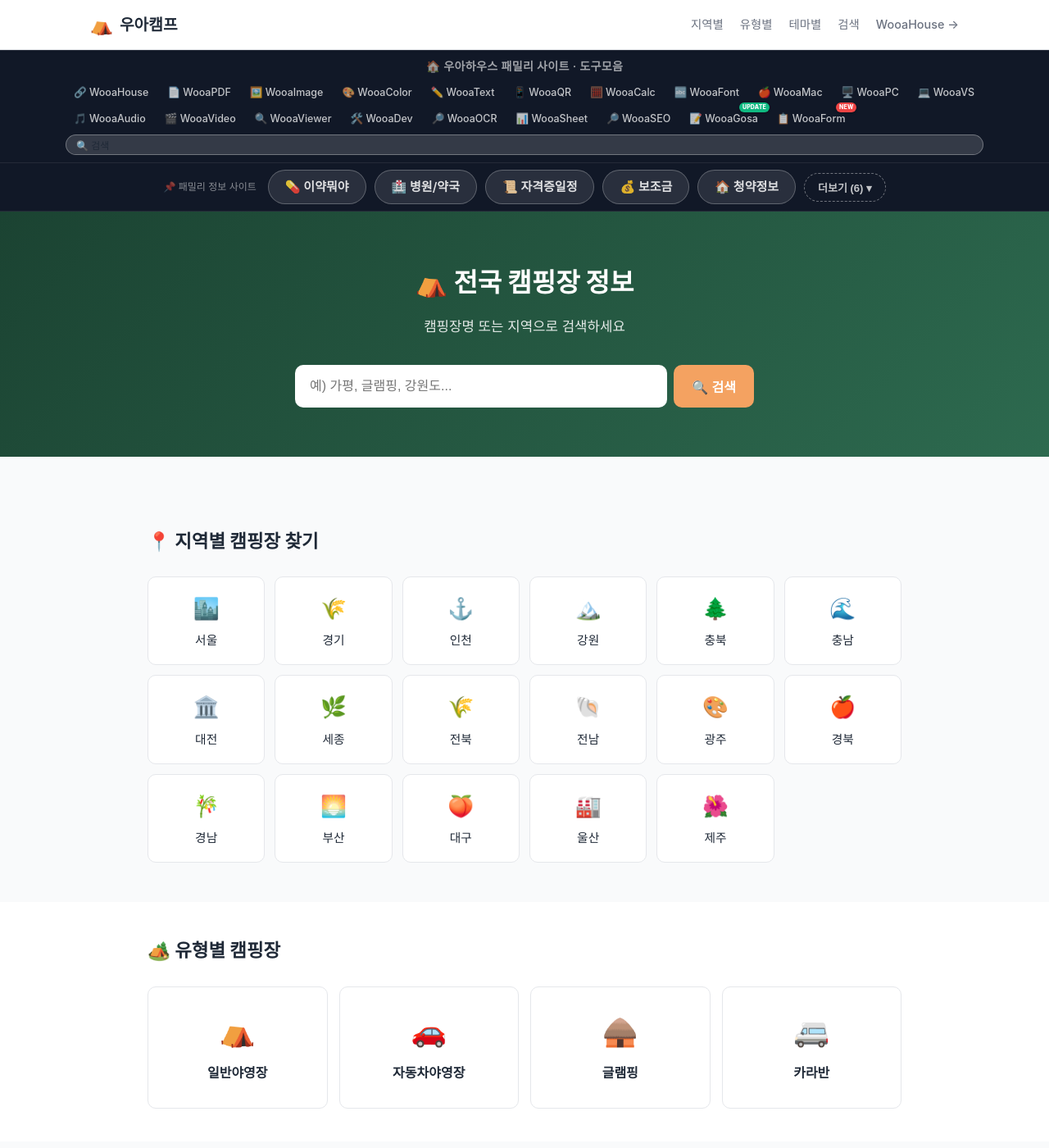
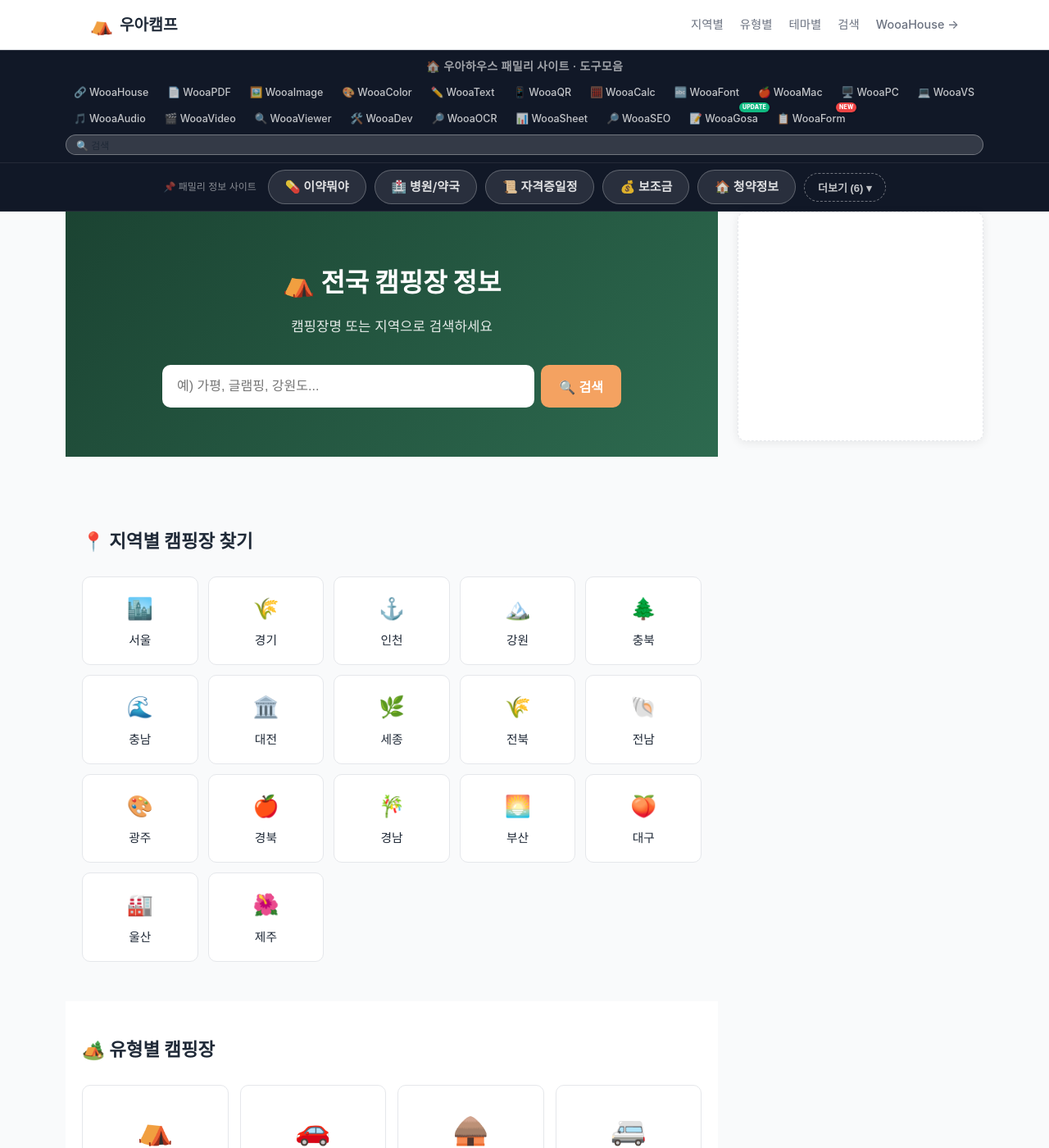
Before and after one commit to ingmaster83-code/wooacamp, a Jekyll site: the page built from index.html, in a window 1280 px wide and 1400 px high. Shown: the whole window at 82% size. Built offline with Jekyll 4.4.1, drawn with Linux system fonts in a browser that asks for light colours; some web fonts are replaced; comment, search, counter and statistics services are not loaded.

Commit message:
Add sticky sidebar ad (matches PDFKIT pattern), was completely missing

```diff
--- a/_layouts/default.html
+++ b/_layouts/default.html
@@ -60,9 +60,13 @@
 </div>
 {% endunless %}
 
+<div class="page-with-sidebar">
 <main class="site-main">
   {{ content }}
 </main>
+<aside class="tool-sidebar"></aside>
+</div>
+<script src="{{ '/assets/js/wooa-sidebar.js' | relative_url }}"></script>
 
 <footer class="site-footer">
   <div class="footer-inner">
--- a/assets/css/main.css
+++ b/assets/css/main.css
@@ -373,3 +373,31 @@ img { max-width: 100%; height: auto; }
 }
 .our-sites-links a:hover { background: rgba(255,255,255,.12); color: #fff; }
 .our-sites-links a.active { background: rgba(255,255,255,.18); color: #fff; }
+
+/* ===== Sticky Sidebar Ad ===== */
+.page-with-sidebar {
+  max-width: 1160px;
+  margin: 0 auto;
+  padding: 0 20px;
+  display: grid;
+  grid-template-columns: 1fr 300px;
+  gap: 24px;
+  align-items: start;
+}
+.tool-sidebar { position: sticky; top: 76px; }
+.ad-card {
+  background: #fff;
+  border-radius: 10px;
+  box-shadow: 0 2px 12px rgba(0,0,0,.08);
+  border: 1.5px dashed #e5e7eb;
+  padding: 14px;
+  display: flex;
+  flex-direction: column;
+  align-items: center;
+  min-height: 280px;
+  margin-bottom: 16px;
+}
+@media (max-width: 1024px) {
+  .page-with-sidebar { grid-template-columns: 1fr; }
+  .tool-sidebar { display: none; }
+}
--- /dev/null
+++ b/assets/js/wooa-sidebar.js
@@ -0,0 +1,41 @@
+/**
+ * wooa-sidebar.js (KO)
+ * tool-sidebar / index-sidebar: AdSense(1419180025)
+ * 도구 페이지 인콘텐츠 광고는 wooahouse-originals-tool.js 에서 처리
+ */
+(function () {
+  function init() {
+    var t = document.querySelector('.tool-sidebar') || document.querySelector('.index-sidebar');
+    if (!t || t.children.length > 0) return;
+
+    function mkCard(extraStyle) {
+      var d = document.createElement('div');
+      d.className = 'ad-card';
+      if (extraStyle) d.style.cssText = extraStyle;
+      return d;
+    }
+
+    function mkIns(slot) {
+      var ins = document.createElement('ins');
+      ins.className = 'adsbygoogle';
+      ins.style.cssText = 'display:block;width:100%';
+      ins.setAttribute('data-ad-client', 'ca-pub-6464921081676309');
+      ins.setAttribute('data-ad-slot', slot);
+      ins.setAttribute('data-ad-format', 'auto');
+      ins.setAttribute('data-full-width-responsive', 'true');
+      return ins;
+    }
+
+    // ── AdSense 1 ──────────────────────────────────────────
+    var card1 = mkCard();
+    card1.appendChild(mkIns('1419180025'));
+    t.appendChild(card1);
+    (window.adsbygoogle = window.adsbygoogle || []).push({});
+  }
+
+  if (document.readyState === 'loading') {
+    document.addEventListener('DOMContentLoaded', init);
+  } else {
+    init();
+  }
+})();
```
